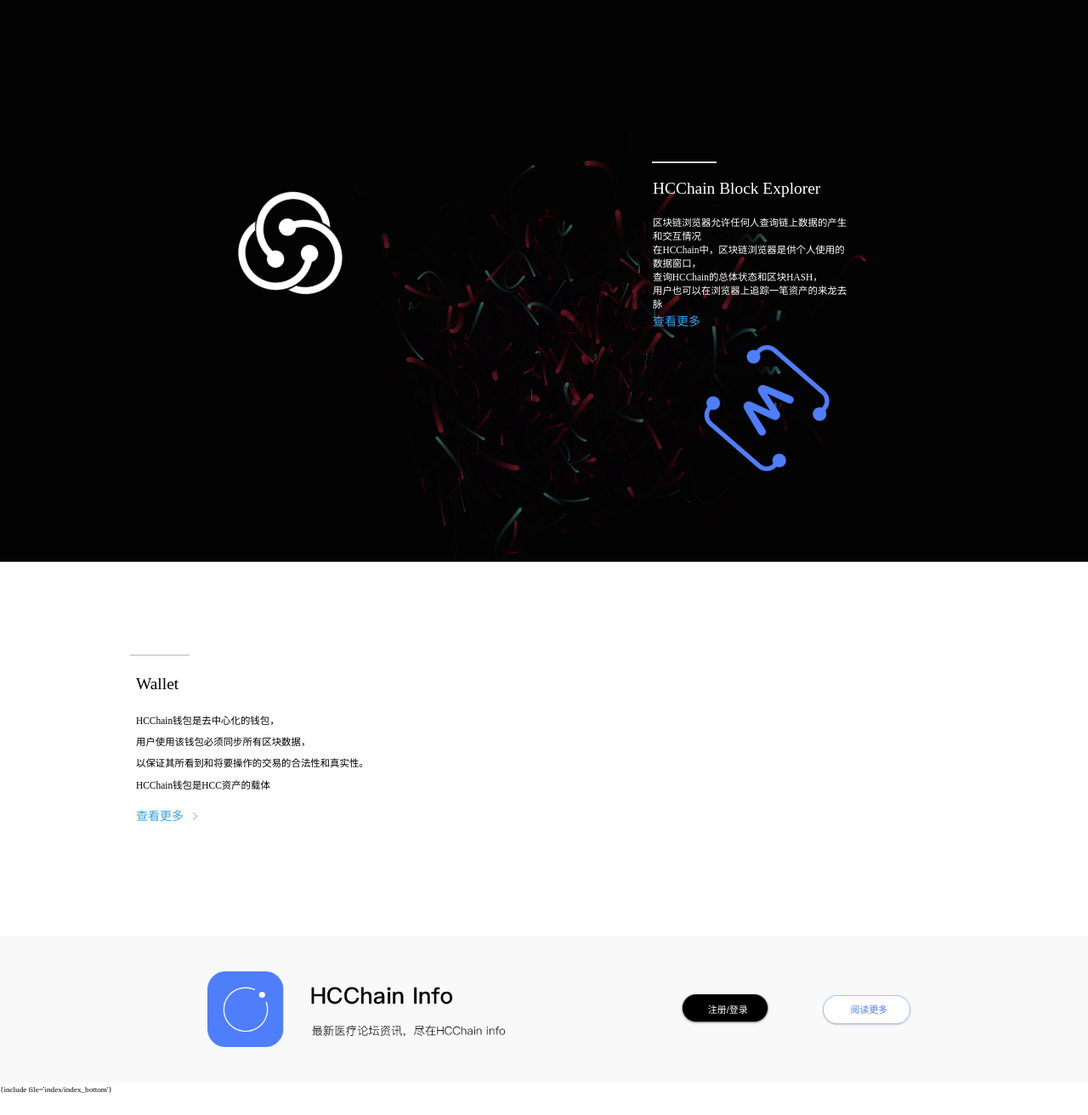
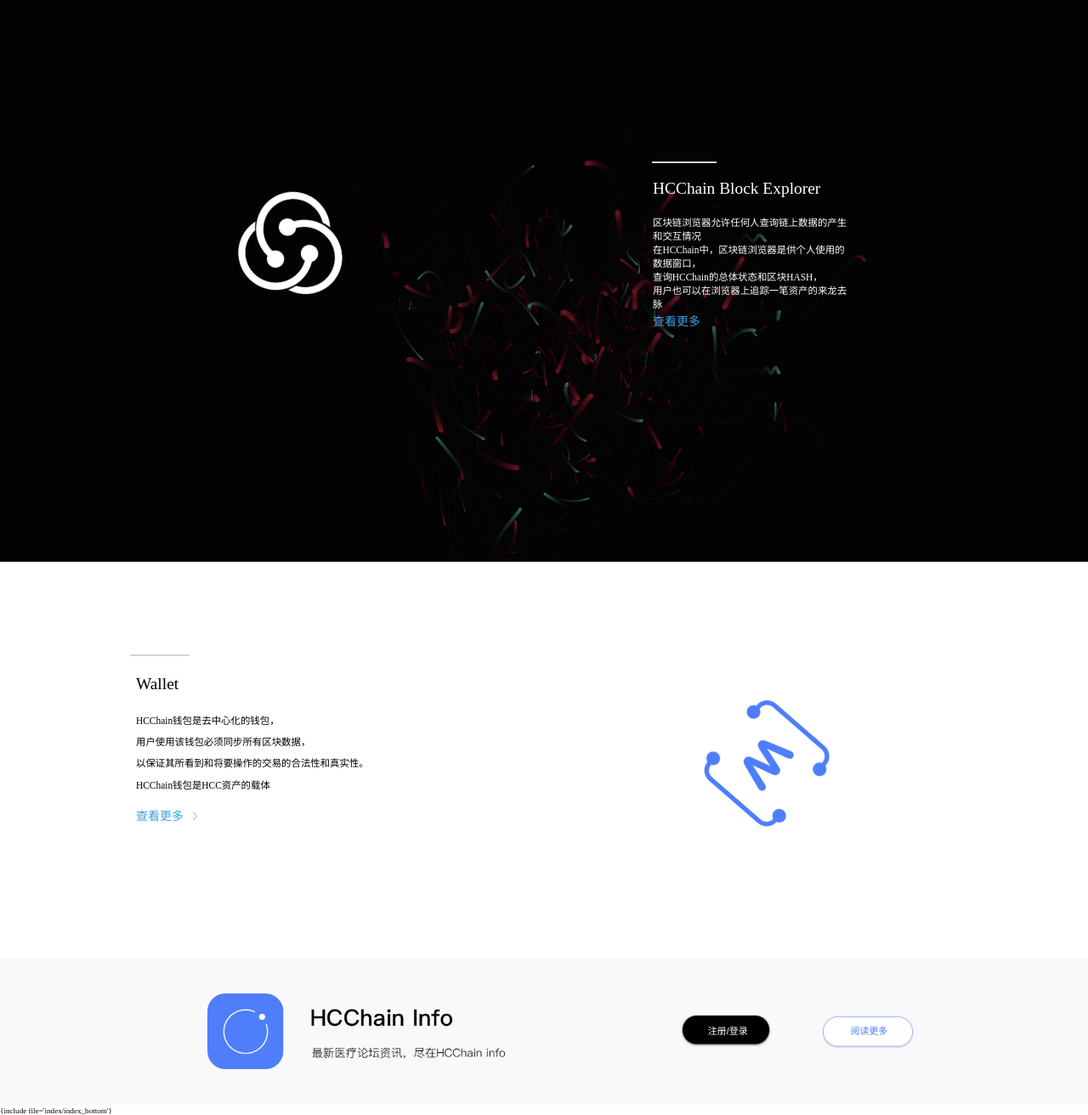
Before and after one commit to larkin2296/lianxing_web, a PHP site: the page made by apps/index/view/index/index.html in a window 1280 px wide. Shown: the part 1969-3281 px from the top of the page at 85% size. Before the commit the page ends 3255 px from the top, so only its background shows below. Run offline with PHP 8.4, Linux system fonts and the light colour scheme; the template is opened without the code that fills it, so the values that code supplies are empty; some libraries are stand-ins or nearby versions.

Commit message:
no message

```diff
--- a/public/static/css/index.css
+++ b/public/static/css/index.css
@@ -249,6 +249,8 @@ ul{
 }
 .htm_main_thr{
     margin-top:8.5%;
+    height: 20em;
+    position: relative;
 }
 .htm_main_thr_word{
     margin-left:12.5%;
@@ -257,7 +259,7 @@ ul{
 .htm_main_thr_pic_1{
     width: 9.4%;
     position: absolute;
-    top: 58%;
+    top: 30%;
     left: 65.8%;
 }
 .htm_main_thr_pic_2{
```
